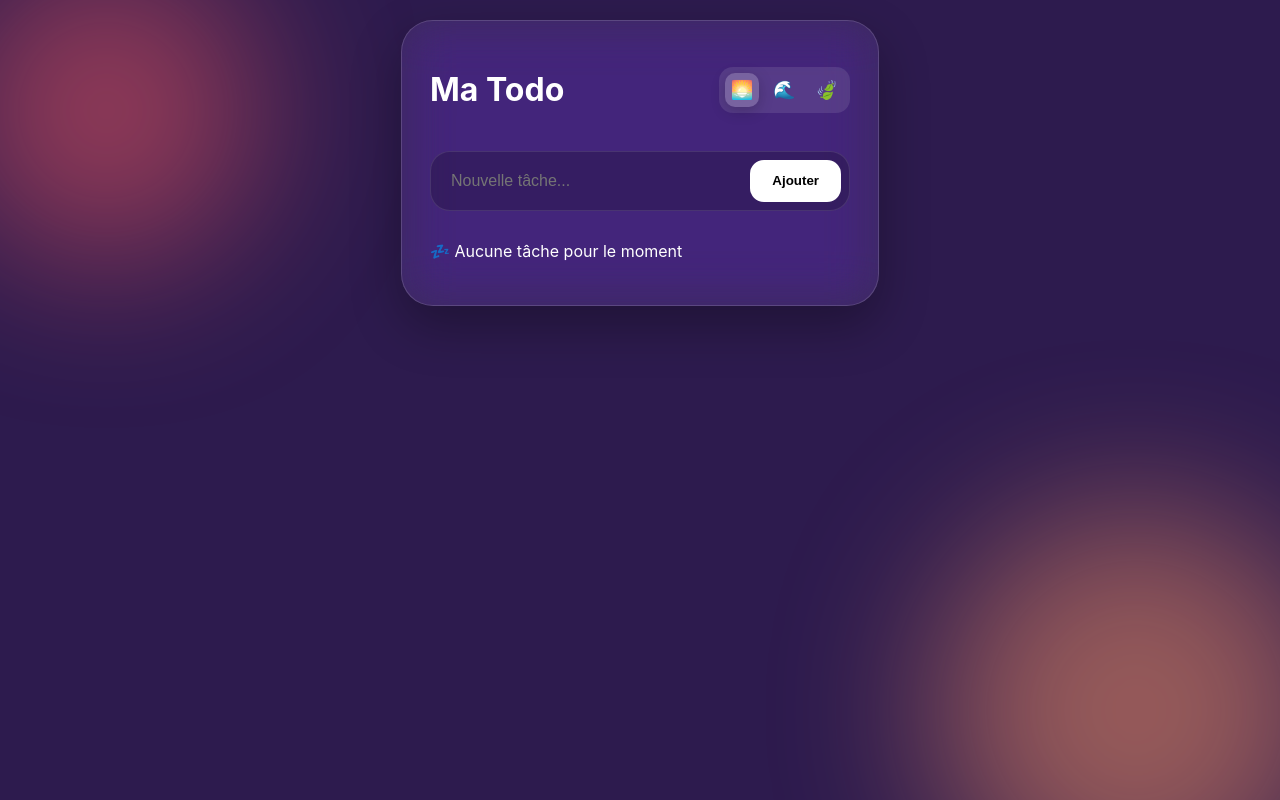
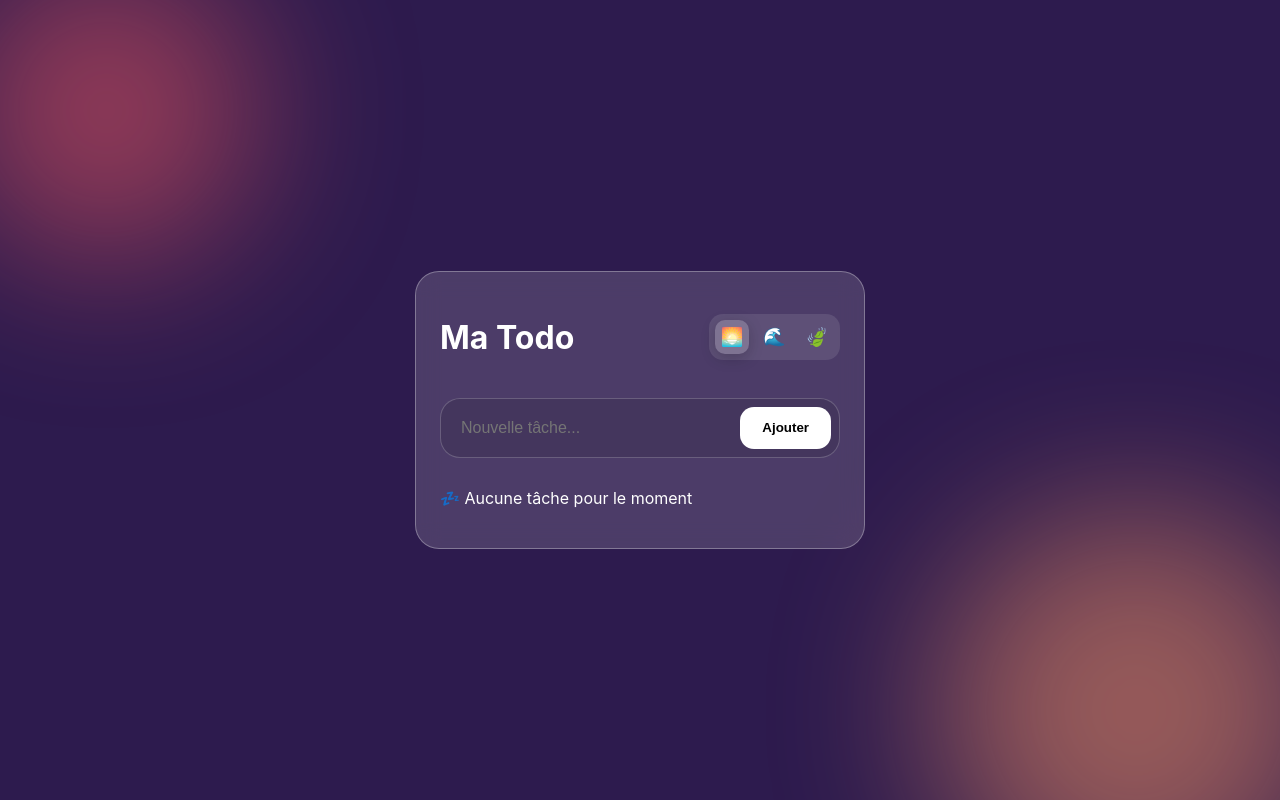
Before and after one commit to His000ka/Todolist_pwa, a React (Vite) app in the folder frontend-todolist-pwa/: page / in a window 1280 px wide. Built offline with nearby package versions, Linux system fonts and the light colour scheme.

Commit message:
center container

```diff
--- a/frontend-todolist-pwa/src/App.css
+++ b/frontend-todolist-pwa/src/App.css
@@ -28,19 +28,18 @@ body {
   min-height: 100dvh;
   display: flex;
   justify-content: center;
-  align-items: flex-start; /* Aligné en haut pour laisser de la place au clavier */
+  /* align-items: flex-start; Aligné en haut pour laisser de la place au clavier */
   padding: calc(env(safe-area-inset-top) + 20px) 20px env(safe-area-inset-bottom) 20px;
   box-sizing: border-box;
   overflow-x: hidden;
 }
 
-/* --- GLASSMORPHISM CONTAINER --- */
-.app-container {
+/* .app-container {
   position: relative;
   z-index: 2;
   width: 100%;
   max-width: 420px;
-  background: rgba(255, 255, 255, 0.07); /* Plus subtil */
+  background: rgba(255, 255, 255, 0.07);
   backdrop-filter: blur(25px) saturate(180%);
   -webkit-backdrop-filter: blur(25px) saturate(180%);
   border-radius: 32px;
@@ -48,24 +47,40 @@ body {
   box-shadow: 0 20px 50px rgba(0, 0, 0, 0.3);
   padding: 28px;
   color: white;
-  /* Animation de l'agrandissement du container */
-  transition: all 0.4s cubic-bezier(0.23, 1, 0.32, 1);
-}
+} */
 
 /* --- ANIMATION DES TACHES (AJOUT) --- */
 .task-item {
   animation: taskPopIn 0.4s cubic-bezier(0.175, 0.885, 0.32, 1.275) forwards;
   list-style: none;
-  background: rgba(255, 255, 255, 0.1);
-  border: 1px solid rgba(255, 255, 255, 0.05);
-  padding: 16px;
   border-radius: 18px;
   display: flex;
   justify-content: space-between;
   align-items: center;
   margin-bottom: 12px;
-  backdrop-filter: blur(10px);
+  background: rgba(255, 255, 255, 0.08);
+  border: 1px solid rgba(255, 255, 255, 0.1);
+  backdrop-filter: blur(5px);
+  padding: 14px;
+  margin-bottom: 10px;
+  transition: 0.3s;
 }
+
+.task-text {
+  flex: 1;
+  cursor: pointer;
+  /* Empêche la sélection de texte gênante sur mobile */
+  user-select: none;
+  -webkit-user-select: none;
+  /* Évite le highlight gris dégeu au clic sur iOS */
+  -webkit-tap-highlight-color: transparent;
+}
+
+.task-item.done .task-text {
+  color: var(--accent);
+  filter: blur(1px); /* Effet "effacé" glassy */
+}
+
 
 @keyframes taskPopIn {
   0% { opacity: 0; transform: scale(0.8) translateY(20px); }
@@ -76,10 +91,10 @@ body {
 .input-group {
   display: flex;
   gap: 10px;
-  background: rgba(0, 0, 0, 0.2);
+  background: rgba(0, 0, 0, 0.1);
   padding: 8px;
   border-radius: 20px;
-  border: 1px solid rgba(255, 255, 255, 0.1);
+  border: 1px solid rgba(255, 255, 255, 0.2);
   margin-bottom: 30px;
 }
 
```
